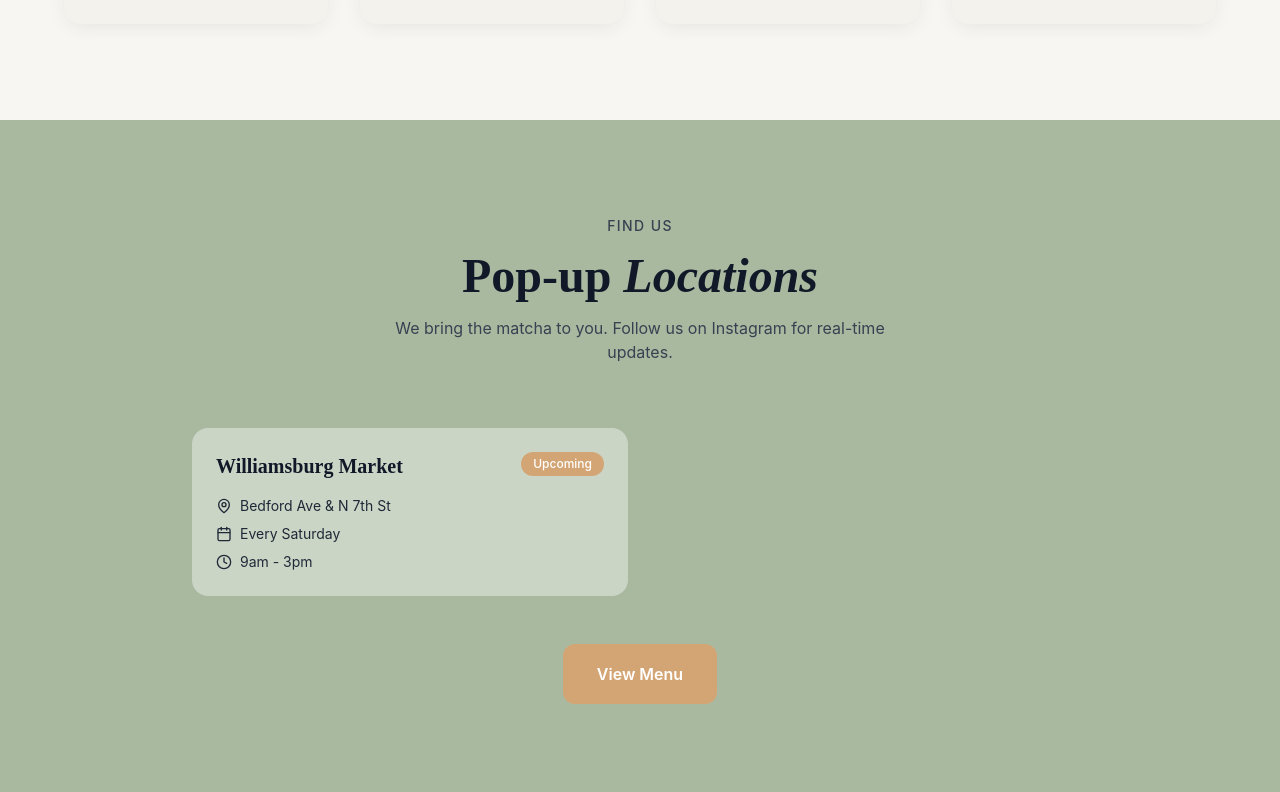
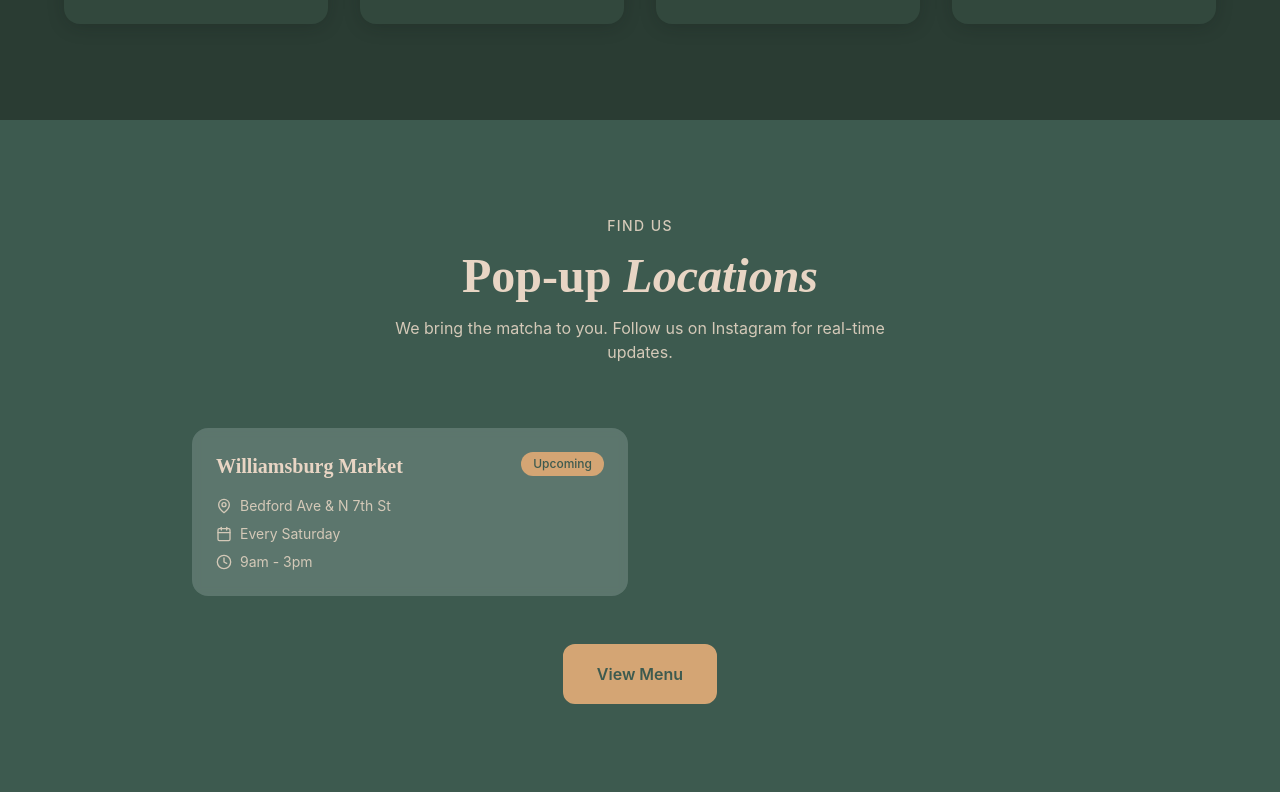
Before and after one commit to bradlyhayes12/matcha_1036, a React (Vite) app: page / in a window 1280 px wide. Shown: the part 1408-2200 px from the top of the page. Built offline with nearby package versions, Linux system fonts and the light colour scheme.

Commit message:
Updated index.css

```diff
--- a/src/components/Locations.tsx
+++ b/src/components/Locations.tsx
@@ -13,16 +13,16 @@ const locations = [
 
 const Locations = () => {
   return (
-    <section id="locations" className="py-24 text-foreground" style={{ backgroundColor: '#A8B9A0' }}>
+    <section id="locations" className="py-24 text-foreground" style={{ backgroundColor: '#3d5a4f' }}>
       <div className="container mx-auto px-6">
         <div className="text-center mb-16">
-          <span className="text-sm font-medium tracking-widest uppercase text-gray-700 mb-4 block">
+          <span className="text-sm font-medium tracking-widest uppercase text-[#D4C9B8] mb-4 block">
             Find Us
           </span>
-          <h2 className="font-display text-4xl md:text-5xl font-semibold text-gray-900">
+          <h2 className="font-display text-4xl md:text-5xl font-semibold text-[#E8D5C4]">
             Pop-up <span className="italic">Locations</span>
           </h2>
-          <p className="mt-4 text-gray-700 max-w-lg mx-auto">
+          <p className="mt-4 text-[#D4C9B8] max-w-lg mx-auto">
             We bring the matcha to you. Follow us on Instagram for real-time updates.
           </p>
         </div>
@@ -33,20 +33,20 @@ const Locations = () => {
               key={index}
               className={`rounded-2xl p-6 transition-all duration-300 ${
                 location.upcoming
-                  ? "bg-white/40 backdrop-blur-sm hover:bg-white/50"
-                  : "bg-white/20 opacity-70"
+                  ? "bg-[rgba(140,160,155,0.4)] backdrop-blur-sm hover:bg-[rgba(140,160,155,0.5)]"
+                  : "bg-[rgba(140,160,155,0.2)] opacity-70"
               }`}
             >
               <div className="flex items-start justify-between mb-4">
-                <h3 className="font-display text-xl font-semibold text-gray-900">{location.name}</h3>
+                <h3 className="font-display text-xl font-semibold text-[#E8D5C4]">{location.name}</h3>
                 {location.upcoming && (
-                  <span className="text-xs font-medium text-white px-3 py-1 rounded-full" style={{ backgroundColor: '#D4A574' }}>
+                  <span className="text-xs font-medium text-[#3d5a4f] px-3 py-1 rounded-full" style={{ backgroundColor: '#D4A574' }}>
                     Upcoming
                   </span>
                 )}
               </div>
 
-              <div className="space-y-2 text-sm text-gray-800">
+              <div className="space-y-2 text-sm text-[#D4C9B8]">
                 <div className="flex items-center gap-2">
                   <MapPin size={16} />
                   <span>{location.address}</span>
@@ -67,18 +67,19 @@ const Locations = () => {
         <div className="text-center mt-12">
           <button
             size="lg"
-            className="px-8 py-4 rounded-lg font-semibold transition-colors text-white"
+            className="px-8 py-4 rounded-lg font-semibold transition-colors"
             style={{
               backgroundColor: '#D4A574',
+              color: '#3d5a4f',
               border: '2px solid #D4A574'
             }}
             onMouseEnter={(e) => {
-              e.currentTarget.style.backgroundColor = 'rgba(212, 165, 116, 0.1)';
+              e.currentTarget.style.backgroundColor = 'rgba(212, 165, 116, 0.15)';
               e.currentTarget.style.color = '#D4A574';
             }}
             onMouseLeave={(e) => {
               e.currentTarget.style.backgroundColor = '#D4A574';
-              e.currentTarget.style.color = 'white';
+              e.currentTarget.style.color = '#3d5a4f';
             }}
             onClick={() => {
               document.getElementById("menu")?.scrollIntoView({behavior: "smooth",})
--- a/src/index.css
+++ b/src/index.css
@@ -4,55 +4,55 @@
 
 @layer base {
   :root {
-    /* Matcha-inspired palette */
-    --background: 45 30% 96%;
-    --foreground: 150 25% 15%;
+    /* Warm dark green palette */
+    --background: 150 18% 20%;
+    --foreground: 45 30% 92%;
 
-    --card: 45 25% 94%;
-    --card-foreground: 150 25% 15%;
+    --card: 150 18% 24%;
+    --card-foreground: 45 30% 92%;
 
-    --popover: 45 30% 96%;
-    --popover-foreground: 150 25% 15%;
+    --popover: 150 18% 20%;
+    --popover-foreground: 45 30% 92%;
 
-    /* Deep matcha green */
-    --primary: 145 22.4% 83.3%;
-    --primary-foreground: 45 30% 96%;
+    /* Warm light green accent */
+    --primary: 140 28% 65%;
+    --primary-foreground: 150 18% 20%;
 
     /* Warm cream */
-    --secondary: 42 35% 90%;
-    --secondary-foreground: 150 25% 20%;
+    --secondary: 35 40% 88%;
+    --secondary-foreground: 150 18% 20%;
 
-    --muted: 45 20% 90%;
-    --muted-foreground: 150 15% 40%;
+    --muted: 150 15% 35%;
+    --muted-foreground: 45 20% 70%;
 
-    /* Terracotta accent */
-    --accent: 25 45% 55%;
-    --accent-foreground: 45 30% 96%;
+    /* Warm gold accent */
+    --accent: 35 55% 62%;
+    --accent-foreground: 150 18% 20%;
 
     --destructive: 0 84.2% 60.2%;
     --destructive-foreground: 210 40% 98%;
 
-    --border: 45 20% 85%;
-    --input: 45 20% 85%;
-    --ring: 142 35% 35%;
+    --border: 150 15% 30%;
+    --input: 150 15% 30%;
+    --ring: 140 28% 65%;
 
     --radius: 0.75rem;
 
     /* Custom properties */
-    --matcha-light: 142 30% 75%;
-    --matcha-deep: 142 40% 25%;
-    --cream: 45 40% 95%;
+    --matcha-light: 140 28% 65%;
+    --matcha-deep: 150 20% 18%;
+    --cream: 35 40% 88%;
     --terracotta: 25 50% 50%;
-    --sage: 140 20% 60%;
+    --sage: 140 20% 40%;
 
     /* Gradients */
-    --gradient-matcha: linear-gradient(135deg, hsl(142 35% 40%) 0%, hsl(142 40% 28%) 100%);
-    --gradient-cream: linear-gradient(180deg, hsl(45 30% 96%) 0%, hsl(45 25% 92%) 100%);
-    --gradient-hero: linear-gradient(180deg, hsl(45 30% 96%) 0%, hsl(142 25% 92%) 50%, hsl(45 30% 96%) 100%);
+    --gradient-matcha: linear-gradient(135deg, hsl(150 18% 22%) 0%, hsl(150 20% 16%) 100%);
+    --gradient-cream: linear-gradient(180deg, hsl(35 40% 88%) 0%, hsl(35 35% 84%) 100%);
+    --gradient-hero: linear-gradient(180deg, hsl(150 18% 22%) 0%, hsl(140 25% 30%) 50%, hsl(150 18% 22%) 100%);
 
     /* Shadows */
-    --shadow-soft: 0 4px 20px -4px hsl(150 25% 15% / 0.1);
-    --shadow-elevated: 0 12px 40px -8px hsl(150 25% 15% / 0.15);
+    --shadow-soft: 0 4px 20px -4px hsl(150 20% 8% / 0.3);
+    --shadow-elevated: 0 12px 40px -8px hsl(150 20% 8% / 0.4);
 
     --sidebar-background: 0 0% 98%;
     --sidebar-foreground: 240 5.3% 26.1%;
@@ -65,42 +65,42 @@
   }
 
   .dark {
-    --background: 150 20% 8%;
-    --foreground: 45 30% 92%;
+    --background: 150 18% 16%;
+    --foreground: 35 40% 88%;
 
-    --card: 150 20% 12%;
-    --card-foreground: 45 30% 92%;
+    --card: 150 18% 20%;
+    --card-foreground: 35 40% 88%;
 
-    --popover: 150 20% 8%;
-    --popover-foreground: 45 30% 92%;
+    --popover: 150 18% 16%;
+    --popover-foreground: 35 40% 88%;
 
-    --primary: 142 35% 50%;
-    --primary-foreground: 150 20% 8%;
+    --primary: 140 28% 65%;
+    --primary-foreground: 150 18% 16%;
 
-    --secondary: 150 15% 18%;
-    --secondary-foreground: 45 30% 92%;
+    --secondary: 150 15% 26%;
+    --secondary-foreground: 35 40% 88%;
 
-    --muted: 150 15% 18%;
-    --muted-foreground: 45 20% 65%;
+    --muted: 150 15% 28%;
+    --muted-foreground: 35 35% 65%;
 
-    --accent: 25 45% 55%;
-    --accent-foreground: 45 30% 96%;
+    --accent: 35 55% 62%;
+    --accent-foreground: 150 18% 16%;
 
     --destructive: 0 62.8% 30.6%;
     --destructive-foreground: 210 40% 98%;
 
-    --border: 150 15% 20%;
-    --input: 150 15% 20%;
-    --ring: 142 35% 50%;
+    --border: 150 15% 24%;
+    --input: 150 15% 24%;
+    --ring: 140 28% 65%;
 
-    --sidebar-background: 240 5.9% 10%;
-    --sidebar-foreground: 240 4.8% 95.9%;
-    --sidebar-primary: 224.3 76.3% 48%;
-    --sidebar-primary-foreground: 0 0% 100%;
-    --sidebar-accent: 240 3.7% 15.9%;
-    --sidebar-accent-foreground: 240 4.8% 95.9%;
-    --sidebar-border: 240 3.7% 15.9%;
-    --sidebar-ring: 217.2 91.2% 59.8%;
+    --sidebar-background: 150 18% 20%;
+    --sidebar-foreground: 35 40% 88%;
+    --sidebar-primary: 140 28% 65%;
+    --sidebar-primary-foreground: 150 18% 16%;
+    --sidebar-accent: 150 15% 28%;
+    --sidebar-accent-foreground: 35 40% 88%;
+    --sidebar-border: 150 15% 26%;
+    --sidebar-ring: 140 28% 65%;
   }
 }
 
```
